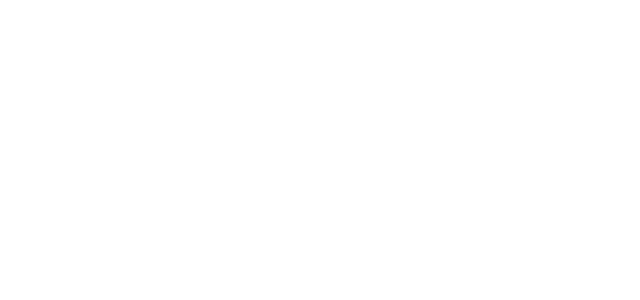
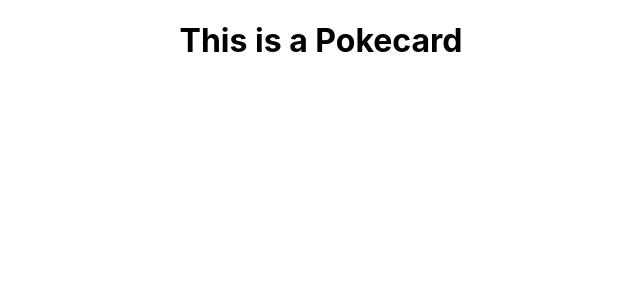
Before and after one commit to NickSpangler/react-course, a React (Create React App) app in the folder pokemon-app/pokemon-app/: page / in a window 1280 px wide. Shown: the top 300 px of the page, without its empty margins (319-959 px from the left). Built offline with nearby package versions, Linux system fonts and the light colour scheme.

Commit message:
add props to card

```diff
--- a/pokemon-app/pokemon-app/src/App.js
+++ b/pokemon-app/pokemon-app/src/App.js
@@ -1,10 +1,14 @@
 import logo from './logo.svg';
 import './App.css';
+import Pokecard from './components/Pokecard'
 
 function App() {
   return (
     <div className="App">
-
+      <Pokecard id={4}
+                name='Charmander'
+                type='fire'
+                exp={62}/>
     </div>
   );
 }
--- a/pokemon-app/pokemon-app/src/components/Pokecard.js
+++ b/pokemon-app/pokemon-app/src/components/Pokecard.js
@@ -0,0 +1,11 @@
+import React, { Component } from 'react'
+
+class Pokecard extends Component {
+    render() {
+        return (
+            <h1>This is a Pokecard</h1>
+        )
+    }
+}
+
+export default Pokecard;
```
